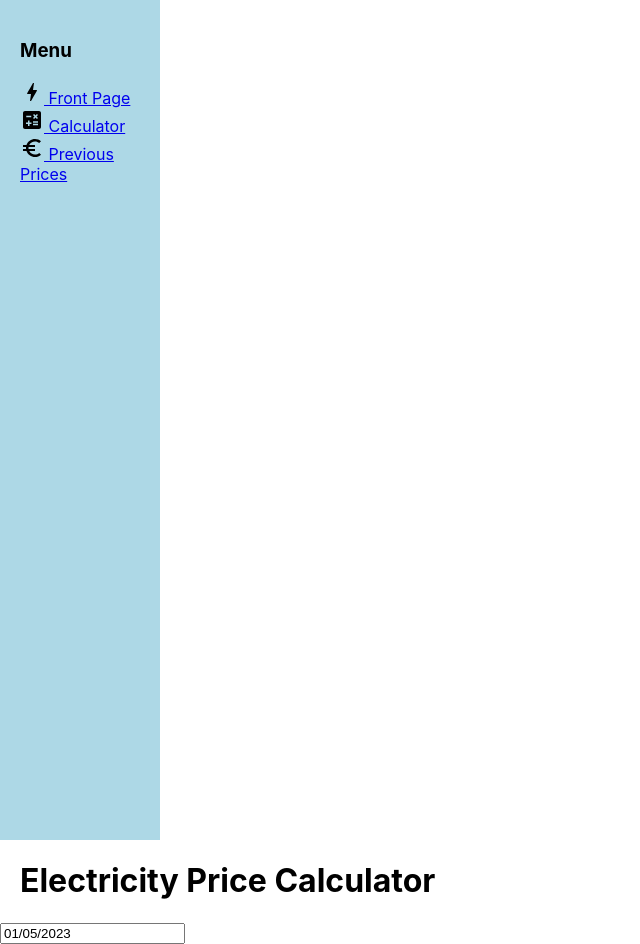
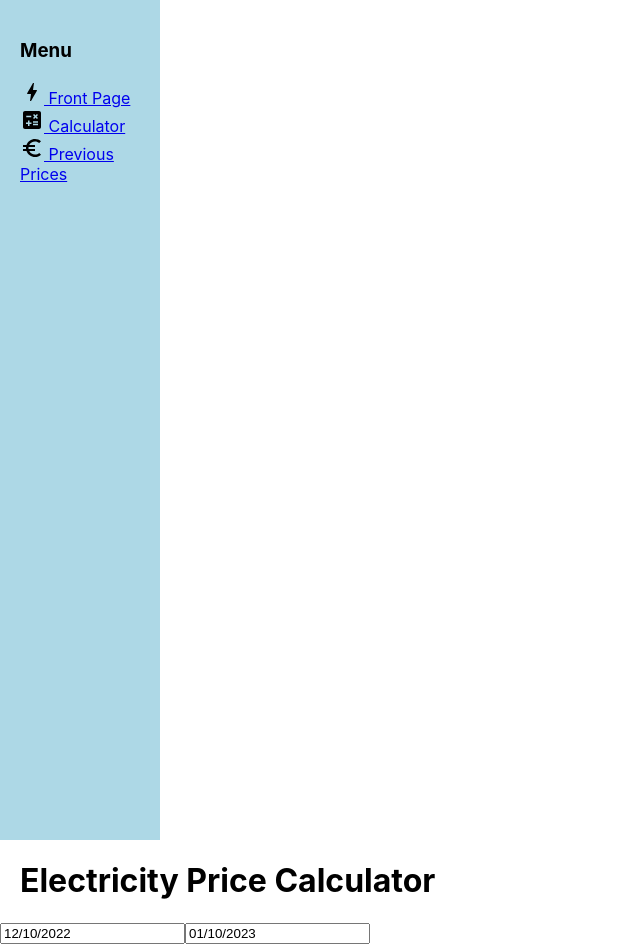
Before and after one commit to mrMikoma/React-codecamp-project-2023, a React (Create React App) app: page /previous-page in a window 1280 px wide. Shown: the whole page, without its empty margins (0-640 px from the left). Built offline with nearby package versions, Linux system fonts and the light colour scheme.

Commit message:
Modified DatePicker for a range

```diff
--- a/src/components/AskDate/AskDate.jsx
+++ b/src/components/AskDate/AskDate.jsx
@@ -5,9 +5,26 @@ import DatePicker from "react-datepicker"
 import "react-datepicker/dist/react-datepicker.css"
 
 const AskDate = () => {
-    const [startDate, setStartDate] = React.useState(new Date());
+    const [startDate, setStartDate] = React.useState(new Date("2022/12/10"));
+    const [endDate, setEndDate] = React.useState(new Date("2023/01/10"));
     return (
-      <DatePicker selected={startDate} onChange={(date) => setStartDate(date)} />
+      <>
+        <DatePicker
+          selected={startDate}
+          onChange={(date) => setStartDate(date)}
+          selectsStart
+          startDate={startDate}
+          endDate={endDate}
+        />
+        <DatePicker
+          selected={endDate}
+          onChange={(date) => setEndDate(date)}
+          selectsEnd
+          startDate={startDate}
+          endDate={endDate}
+          minDate={startDate}
+        />
+      </>
     );
   };
 
```
